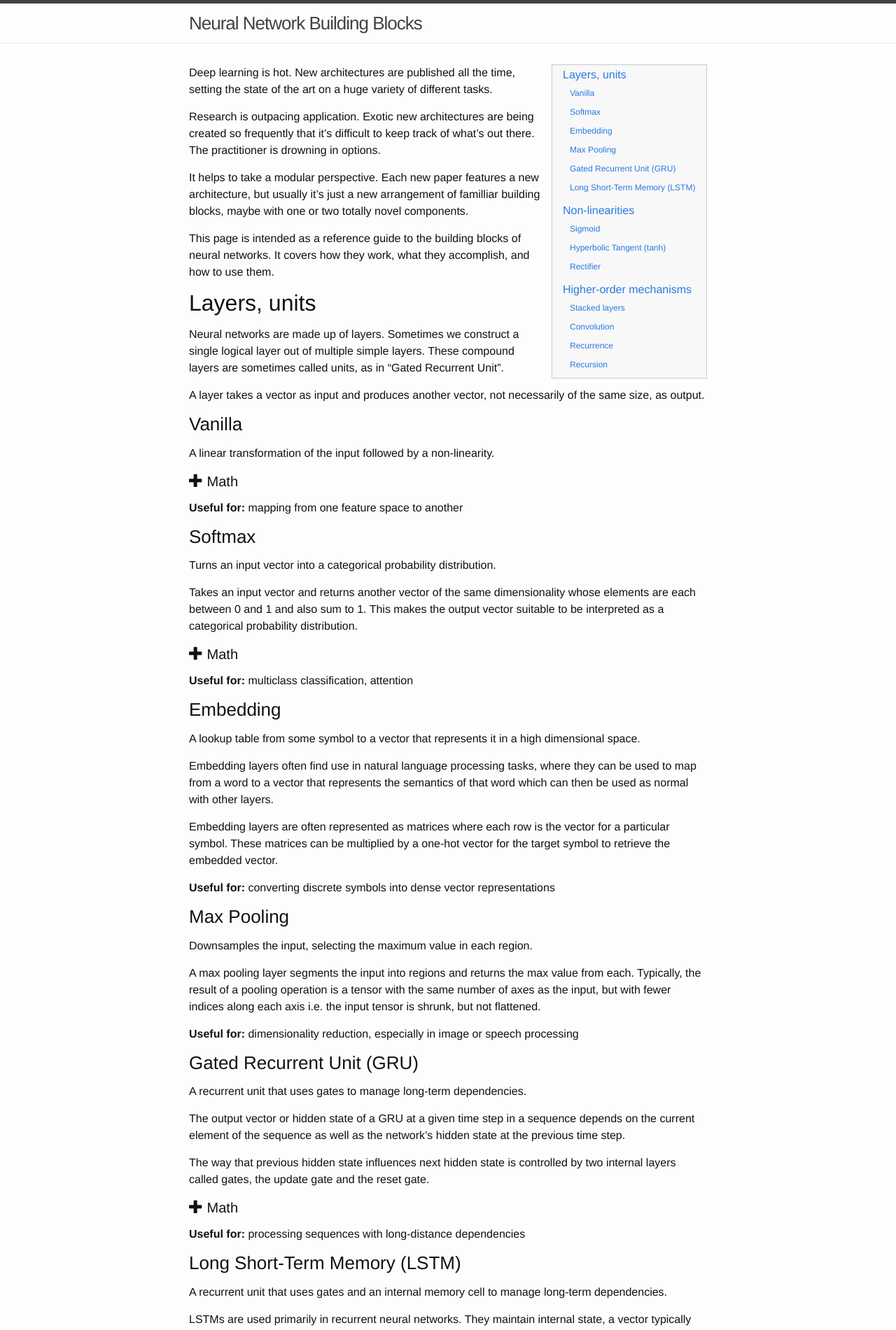
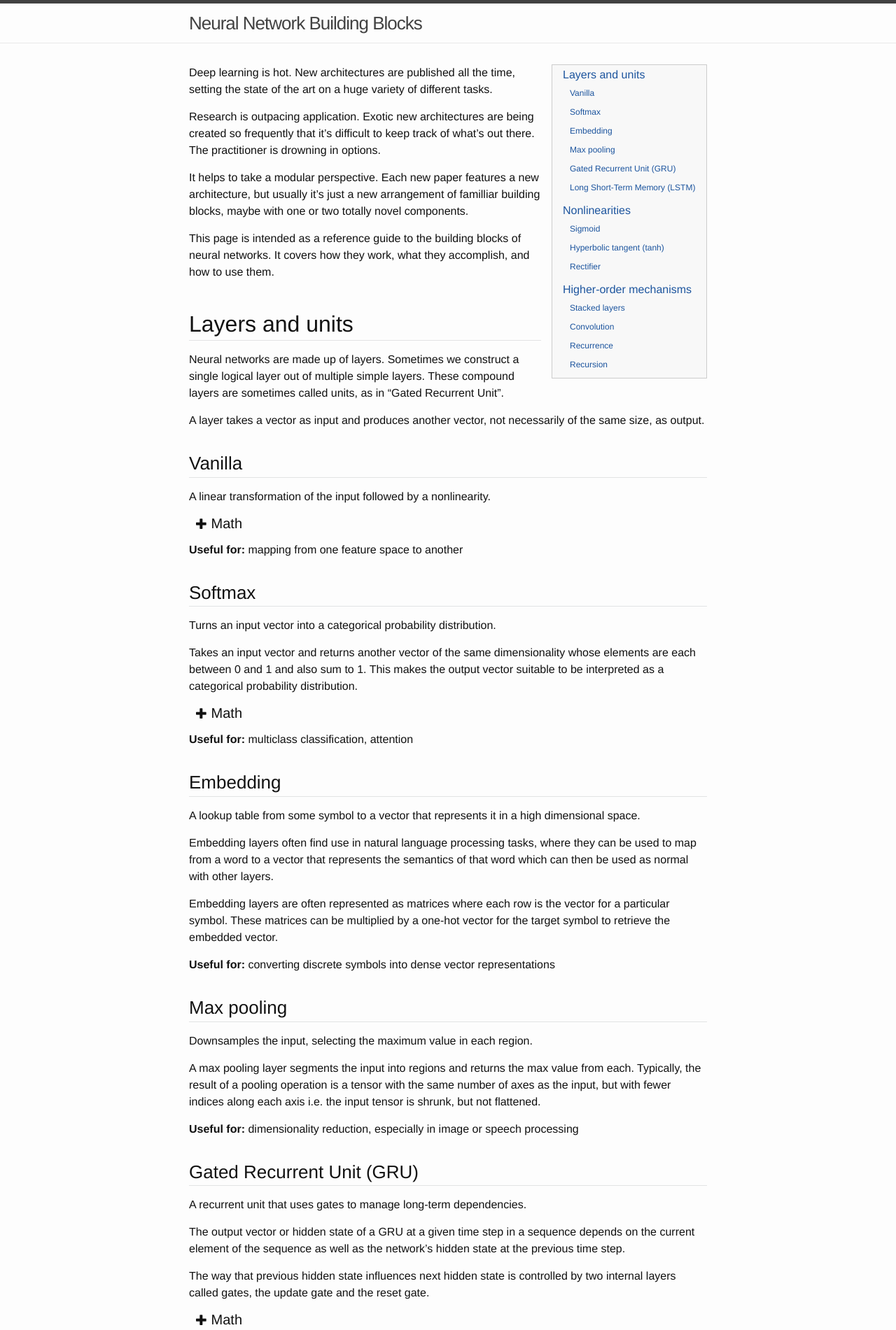
Before and after one commit to GradySimon/neural-network-building-blocks, a Jekyll site: the page built from index.md, in a window 1280 px wide. Shown: the top 1901 px of the page at 70% size. Built offline with Jekyll 4.4.1, drawn with Linux system fonts in a browser that asks for light colours; nearby versions of some CDN libraries; formulas are drawn with MathJax 3; some of the changed text lies outside the part shown.

Commit message:
Tweak formatting to make section starts/ends easier to see.

```diff
--- a/css/building-blocks.css
+++ b/css/building-blocks.css
@@ -1,5 +1,19 @@
-.collapse-header {
+.section-header {
+    padding-bottom: 5px;
+    border-bottom: solid 1px #e2e3e4;
+    overflow: hidden;
+}
 
+h2.section-header {
+    margin-top: 45px;
+}
+
+h3.section-header {
+    margin-top: 35px;
+}
+
+.collapsible-section {
+    margin-left: 10px;
 }
 
 .math {
@@ -8,3 +22,7 @@
     padding: 5px 10px 5px 10px;
     background-color: #f8f8f8;
 }
+
+.collapse-header > span.glyphicon {
+    font-size: 0.8em;
+}
--- a/css/main.scss
+++ b/css/main.scss
@@ -16,7 +16,7 @@ $spacing-unit:     30px;
 
 $text-color:       #111;
 $background-color: #fdfdfd;
-$brand-color:      #2a7ae2;
+$brand-color:      #1d559e;
 
 $grey-color:       #828282;
 $grey-color-light: lighten($grey-color, 40%);
--- a/index.md
+++ b/index.md
@@ -12,13 +12,17 @@ It helps to take a modular perspective. Each new paper features a new architectu
 
 This page is intended as a reference guide to the building blocks of neural networks. It covers how they work, what they accomplish, and how to use them.
 
-## Layers, units
+## Layers and units
+{: .section-header}
+
 Neural networks are made up of layers. Sometimes we construct a single logical layer out of multiple simple layers. These compound layers are sometimes called units, as in "Gated Recurrent Unit".
 
 A layer takes a vector as input and produces another vector, not necessarily of the same size, as output.
 
 ### Vanilla
-A linear transformation of the input followed by a non-linearity.
+{: .section-header}
+
+A linear transformation of the input followed by a nonlinearity.
 
 {% include start-collapse.html id="vanilla-math" class="math" title="Math" %}
 A vanilla layer $$h$$ can be defined for a weight matrix $$W$$, bias vector $$b$$, and a nonlinearity $$f$$:
@@ -30,6 +34,8 @@ $$h(x) = f(Wx + b)$$
 **Useful for:** mapping from one feature space to another
 
 ### Softmax
+{: .section-header}
+
 Turns an input vector into a categorical probability distribution.
 
 Takes an input vector and returns another vector of the same dimensionality whose elements are each between 0 and 1 and also sum to 1. This makes the output vector suitable to be interpreted as a categorical probability distribution.
@@ -44,6 +50,8 @@ $$softmax(x)_i = \frac{e^{x_i}}{\sum_{j=1}^n e^{x_j}}$$
 **Useful for:** multiclass classification, attention
 
 ### Embedding
+{: .section-header}
+
 A lookup table from some symbol to a vector that represents it in a high dimensional space.
 
 Embedding layers often find use in natural language processing tasks, where they can be used to map from a word to a vector that represents the semantics of that word which can then be used as normal with other layers.
@@ -52,7 +60,8 @@ Embedding layers are often represented as matrices where each row is the vector
 
 **Useful for:** converting discrete symbols into dense vector representations
 
-### Max Pooling
+### Max pooling
+{: .section-header}
 
 Downsamples the input, selecting the maximum value in each region.
 
@@ -61,6 +70,8 @@ A max pooling layer segments the input into regions and returns the max value fr
 **Useful for:** dimensionality reduction, especially in image or speech processing
 
 ### Gated Recurrent Unit (GRU)
+{: .section-header}
+
 A recurrent unit that uses gates to manage long-term dependencies.
 
 The output vector or hidden state of a GRU at a given time step in a sequence depends on the current element of the sequence as well as the network's hidden state at the previous time step.
@@ -92,6 +103,8 @@ $$
 **Useful for:** processing sequences with long-distance dependencies
 
 ### Long Short-Term Memory (LSTM)
+{: .section-header}
+
 A recurrent unit that uses gates and an internal memory cell to manage long-term dependencies.
 
 LSTMs are used primarily in recurrent neural networks. They maintain internal state, a vector typically referred to as a memory cell, across applications over a sequence of inputs. They have internal layers (gates) that allow the network to learn to control how information flows into and out of that memory cell upon processing an element of a sequence. These gates include.
@@ -121,11 +134,15 @@ $$ h_t = o_t \circ tanh(c_t) $$
 
 **Useful for:** processing sequences with long-distance dependencies
 
-## Non-linearities
-Non-linearities are critical to the expressive power of neural networks - they allow networks to represent non-linear functions. A neural network layer typically applies some linear transformation to its input and then passes the transformed values through an element-wise non-linearity to yield its final output, often called an activation.
+## Nonlinearities
+{: .section-header}
+
+Nonlinearities are critical to the expressive power of neural networks - they allow networks to represent nonlinear functions. A neural network layer typically applies some linear transformation to its input and then passes the transformed values through an element-wise nonlinearity to yield its final output, often called an activation.
 
 ### Sigmoid
-A fully differentiable non-linearity that produces activations between 0 and 1.
+{: .section-header}
+
+A fully differentiable nonlinearity that produces activations between 0 and 1.
 
 The sigmoid function and the hyperbolic tangent are related by a simple identity. The general guidance is to use the hyperbolic tangent instead of the signmoid except when one specifically needs activations between 0 and 1. See [jpmuc's answer at Cross Validated](http://stats.stackexchange.com/a/101563) for more details.
 
@@ -138,8 +155,10 @@ $$ \sigma(x) = \frac{1}{1 + e^{-x}} $$
 
 **Useful for:** any time you need activations between 0 and 1, for example if the output will be interpreted as a probability or as a gate.
 
-### Hyperbolic Tangent (tanh)
-A fully differentiable non-linearity that produces activations between -1 and 1.
+### Hyperbolic tangent (tanh)
+{: .section-header}
+
+A fully differentiable nonlinearity that produces activations between -1 and 1.
 
 {% include start-collapse.html id="tanh-math" class="math" title="Math" %}
 The hyperbolic tangent $$tanh$$ can be defined for a scalar $$x$$ as:
@@ -148,10 +167,12 @@ $$ tanh(x) = \frac{e^{2x} - 1}{e^{2x} + 1} $$
 
 {% include end-collapse.html %}
 
-**Useful for:** Just about any time you need a non-linearity and the -1 to 1 output range is acceptable for the domain.
+**Useful for:** Just about any time you need a nonlinearity and the -1 to 1 output range is acceptable for the domain.
 
 ### Rectifier
-A non-linearity that is simply the max of 0 and the input.
+{: .section-header}
+
+A nonlinearity that is simply the max of 0 and the input.
 
 The rectifier is useful for avoiding the vanishing gradient problem. The gradient of a rectifier is either 0 or 1, so as error messages flow through it, they are either passed through unchanged, or zeroed out.
 
@@ -165,9 +186,13 @@ $$ f(x) = max(0, x) $$
 **Useful for:** deep networks, like recurrent networks over long sequences or deep convolution networks
 
 ## Higher-order mechanisms
+{: .section-header}
+
 Just about every neural network has more than a single layer. Neural network architectures typically combine individual layers according to recognizable patterns. These higher-order mechanisms give the network the power to operate over different kinds of inputs, perform more complex kinds of computation, or produce different kinds of outputs.
 
 ### Stacked layers
+{: .section-header}
+
 The composition (in the sense of function composition) of two layers. The outputs of one layer are simply passed as the inputs to the next.
 
 Stacking is one of the primary ways that neural networks become deep. Some architectures contain dozens of stacked layers. Stacking enables more efficient representations of complex functions (in terms of parameter count) than simply making a layer wider. Later layers in a stack can benefit from the processing that has already been done by earlier layers.
@@ -175,6 +200,8 @@ Stacking is one of the primary ways that neural networks become deep. Some archi
 **Useful for:** Increasing a model's expressive power
 
 ### Convolution
+{: .section-header}
+
 The application of a single layer to sliding, overlapping windows of an input.
 
 Convolution produces an output that has one more dimension than the convolved layer. If you convolve a layer that produces a scalar output for each window, the result will be a vector of those scalars, one for each window.
@@ -186,6 +213,8 @@ Convolution applies the same layer to eachw indow. The result of each applicatio
 **Useful for:** Detecting local features, achieving translation invariance
 
 ### Recurrence
+{: .section-header}
+
 The application of a layer to a sequence of inputs where the result of one application can influence the next.
 
 Recurrence allows for the stateful processing of a sequence of inputs. What all recurrent neural networks have in common is:
@@ -198,6 +227,8 @@ The way that the processing of one input can influence the next depends on the l
 **Useful for:** Stateful sequence processing
 
 ### Recursion
+{: .section-header}
+
 The recursive application of a layer to a tree-structured input.
 
 The input to a recursive neural network is a tree structure of input vectors. We apply a layer that takes a the child vectors of a node in the tree and produces a vector that represents the entire subtree at that node. We apply this layer recursively, starting with the leaf nodes, until we have a vector that represents the entire tree.
```
